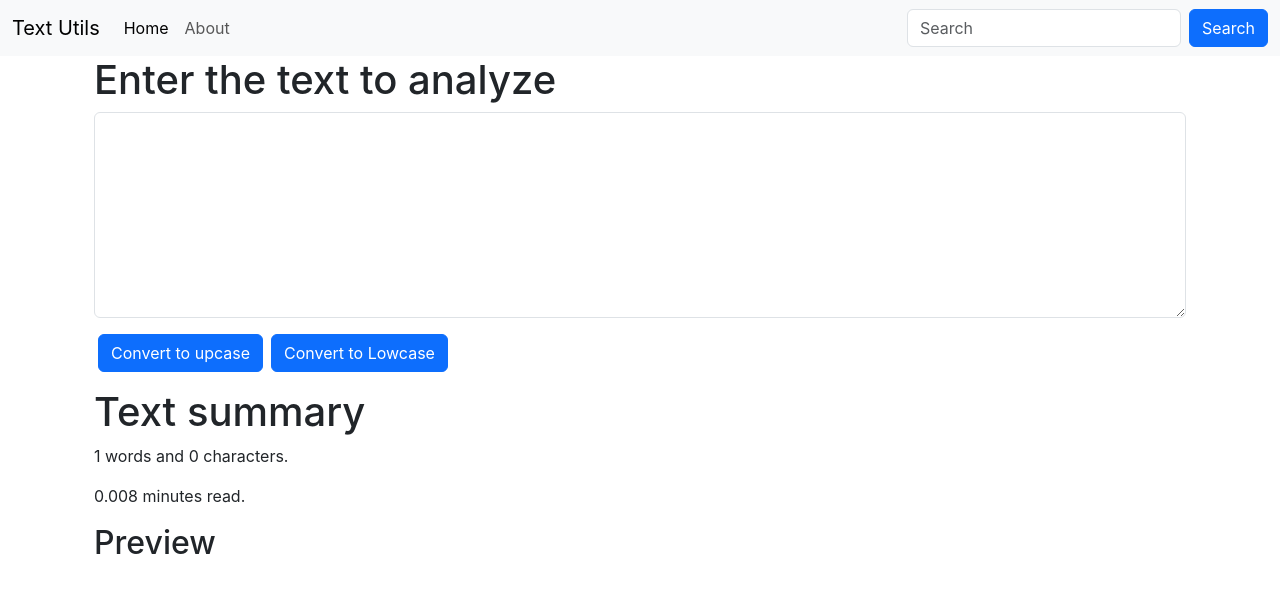
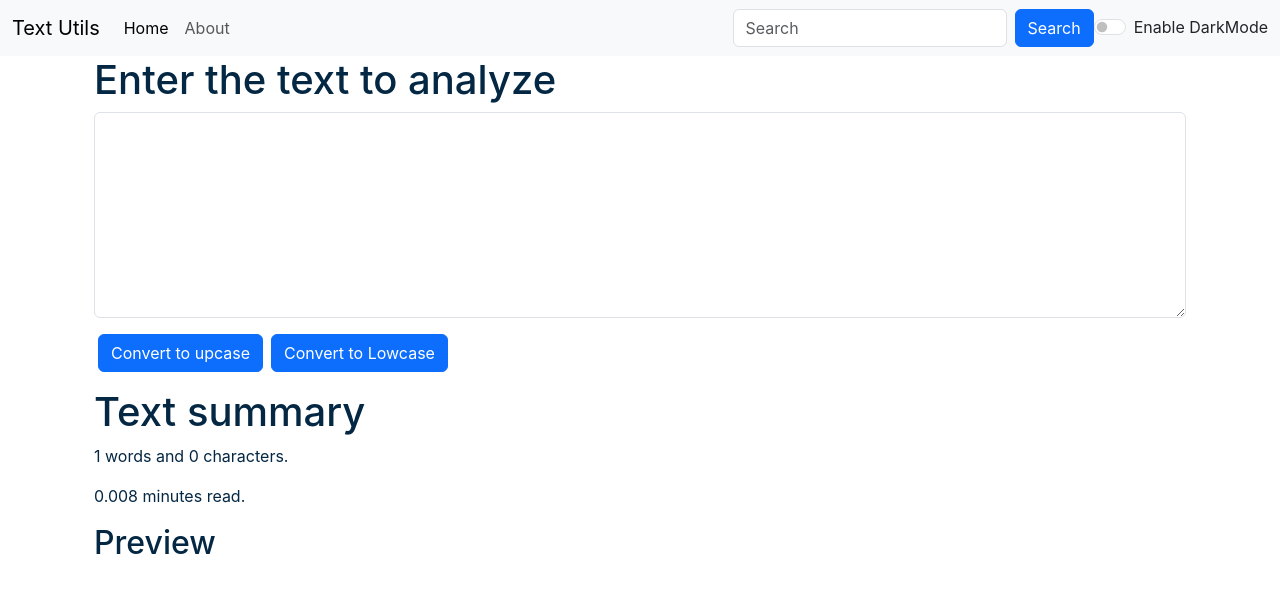
Before and after one commit to lucky-singh/textutils, a React (Create React App) app: page / in a window 1280 px wide. Shown: the top 592 px of the page. Built offline with nearby package versions, Linux system fonts and the light colour scheme.

Commit message:
create dark and light theme

```diff
--- a/src/App.js
+++ b/src/App.js
@@ -1,16 +1,35 @@
-import './App.css';
+import { useState } from "react";
+import "./App.css";
 // import About from './components/About';
-import Navbar from './components/Navbar';
-import TextForm from './components/TextForm';
+import Navbar from "./components/Navbar";
+import TextForm from "./components/TextForm";
 
 function App() {
+  const [mode, setMode] = useState("light");
+  const [modeText, setModeText] = useState("dark");
+  const toggleMode = () => {
+    if (mode === "light") {
+      setMode("dark");
+      setModeText("light");
+      document.body.style.backgroundColor = "#042743";
+    } else {
+      setMode("light");
+      setModeText("dark");
+      document.body.style.backgroundColor = "white";
+    }
+  };
   return (
     <>
-    <Navbar title="Text Utils"/>
-    <div className='container'>
-      <TextForm heading="Enter the text to analyze"/>
-      {/* <About/> */}
-    </div>
+      <Navbar
+        title="Text Utils"
+        mode={mode}
+        toggleMode={toggleMode}
+        modeText={modeText}
+      />
+      <div className="container">
+        <TextForm heading="Enter the text to analyze" mode={mode} />
+        {/* <About/> */}
+      </div>
     </>
   );
 }
--- a/src/components/Navbar.js
+++ b/src/components/Navbar.js
@@ -3,7 +3,9 @@
 
 export default function Navbar(props) {
   return (
-    <nav className="navbar navbar-expand-lg bg-body-tertiary">
+    <nav
+      className={`navbar navbar-expand-lg navbar-${props.mode} bg-${props.mode}`}
+    >
       <div className="container-fluid">
         <a className="navbar-brand" href="/">
           {props.title}
@@ -43,6 +45,20 @@
               Search
             </button>
           </form>
+          <div className={`form-check form-switch text-${props.modeText}`}>
+            <input
+              className="form-check-input"
+              type="checkbox"
+              onClick={props.toggleMode}
+              id="formSwitchCheckDefault"
+            />
+            <label
+              className="form-check-label"
+              htmlFor="formSwitchCheckDefault"
+            >
+              Enable DarkMode
+            </label>
+          </div>
         </div>
       </div>
     </nav>
@@ -51,10 +67,10 @@
 
 Navbar.propTypes = {
   title: PropTypes.string.isRequired,
-  aboutText: PropTypes.string.isRequired
+  aboutText: PropTypes.string.isRequired,
 };
 
 Navbar.defaultProps = {
-    title: "Type title",
-    aboutText: "About"
-}
+  title: "Type title",
+  aboutText: "About",
+};
--- a/src/components/TextForm.js
+++ b/src/components/TextForm.js
@@ -15,9 +15,15 @@
   const [text, setText] = useState("");
   return (
     <>
-      <div className="container">
+      <div
+        className="container"
+        style={{
+          background: props.mode === "dark" ? "#042743" : "white",
+          color: props.mode === "light" ? "#042743" : "white",
+        }}
+      >
+        <div className="mb-3">
           <h1>{props.heading}</h1>
-        <div className="mb-3">
           <textarea
             type="text"
             className="form-control"
@@ -25,6 +31,10 @@
             rows="8"
             value={text}
             onChange={handleOnChange}
+            style={{
+              background: props.mode === "dark" ? "#042743" : "white",
+              color: props.mode === "light" ? "#042743" : "white",
+            }}
           />
         </div>
         <button className="btn btn-primary mx-1" onClick={handleUpClick}>
@@ -34,9 +44,17 @@
           Convert to Lowcase
         </button>
       </div>
-      <div className="container my-3">
+      <div
+        className="container my-3"
+        style={{
+          background: props.mode === "dark" ? "#042743" : "white",
+          color: props.mode === "light" ? "#042743" : "white",
+        }}
+      >
         <h1>Text summary</h1>
-        <p>{text.split(" ").length} words and {text.length} characters.</p>
+        <p>
+          {text.split(" ").length} words and {text.length} characters.
+        </p>
         <p>{text.split(" ").length * 0.008} minutes read.</p>
         <h2>Preview</h2>
         <p>{text}</p>
```
Lines whose indentation alone changed are shown as unchanged.
